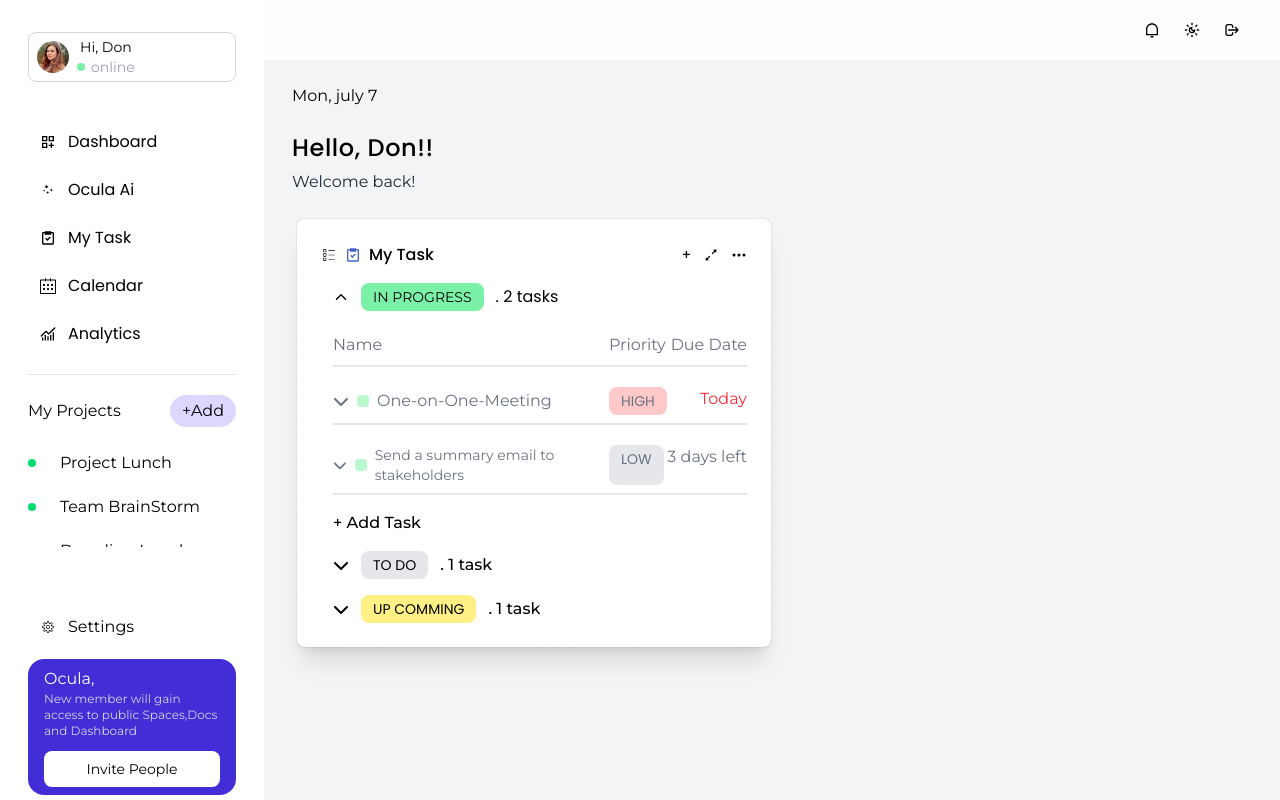
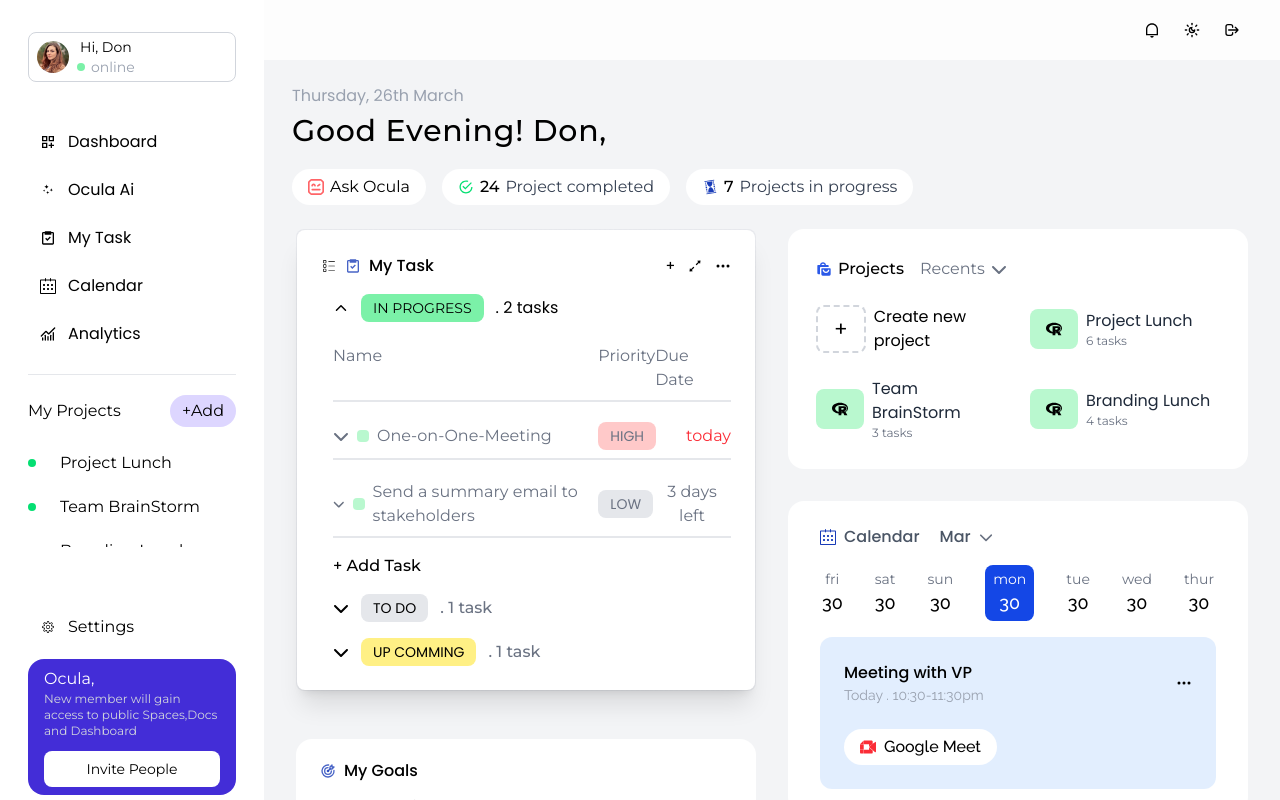
Before and after one commit to Donabest/Ocula-Dashboard, a React (Vite) app: page /Dashboard in a window 1280 px wide. Built offline with nearby package versions, Linux system fonts and the light colour scheme.

Commit message:
Home Dashboard Complete

```diff
--- a/src/Features/Dashboard/DashboardBox.tsx
+++ b/src/Features/Dashboard/DashboardBox.tsx
@@ -1,24 +1,22 @@
 import DashboardCard1 from "../../ui/DashboardCard1";
+import DashboardCard2 from "../../ui/DashboardCard2";
+import DashboardCard3 from "../../ui/DashboardCard3";
+import DashboardCard4 from "../../ui/DashboardCard4";
+import DashboardCard5 from "../../ui/DashboardCard5";
 
 function DashboardBox() {
   return (
-    <section className="grid grid-cols-2  px-8">
+    <section className="grid grid-cols-2 gap-8 px-8">
       <main className="flex flex-col ">
         <DashboardCard1 />
-
-        {/* <div className="flex justify-between"> */}
-
-        {/* <div>
-          <div>
-            <h1>
-              <TbTargetArrow />
-              My Goals
-            </h1>
-          </div>
-        </div> */}
+        <DashboardCard2 />
       </main>
 
-      <div></div>
+      <main className="flex flex-col">
+        <DashboardCard3 />
+        <DashboardCard4 />
+        <DashboardCard5 />
+      </main>
     </section>
   );
 }
--- a/src/Features/Dashboard/DashboardLayout.tsx
+++ b/src/Features/Dashboard/DashboardLayout.tsx
@@ -3,7 +3,7 @@ import DashboardBox from "./DashboardBox";
 
 function DashboardLayout() {
   return (
-    <div>
+    <div className="">
       <Welcome />
       <DashboardBox />
     </div>
--- a/src/Layout/Layout.tsx
+++ b/src/Layout/Layout.tsx
@@ -5,10 +5,10 @@ import Navbar from "../ui/Navbar";
 function Layout() {
   return (
     <div className="font-montserrat flex h-screen">
-      <div className="flex bg-white/80 w-66 mx-auto dark:bg-black/80 dark:text-white">
+      <div className="flex  bg-white/80 w-66 mx-auto dark:bg-black/80 dark:text-white">
         <Sidebar />
       </div>
-      <section className="flex-1 bg-gray-100 dark:bg-black/70">
+      <section className="flex-1 bg-gray-100 dark:bg-black/70 overflow-auto">
         <Navbar />
         <Outlet />
       </section>
--- a/src/ui/DashboardCard1.tsx
+++ b/src/ui/DashboardCard1.tsx
@@ -15,7 +15,6 @@ function DashboardCard1() {
       >
         <DashboardCard1Header />
         <DashboardCard1Items />
-        {/* <div className="flex justify-between"> */}
       </motion.div>
     </div>
   );
--- a/src/ui/DashboardCard1Items.tsx
+++ b/src/ui/DashboardCard1Items.tsx
@@ -1,5 +1,36 @@
 import { FaChevronDown } from "react-icons/fa6";
 import { IoIosArrowUp } from "react-icons/io";
+
+type dashboardTask = {
+  title: string;
+  priority: string;
+  day: string;
+};
+
+type priorityBg = {
+  High: string;
+  Low: string;
+  Medium: string;
+};
+const dashboardTask: dashboardTask[] = [
+  {
+    title: "One-on-One-Meeting",
+    priority: "High",
+    day: "today",
+  },
+  {
+    title: "Send a summary email to stakeholders",
+    priority: "Low",
+    day: "3 days left",
+  },
+];
+
+const priorityBg = {
+  High: "bg-red-200",
+  Low: "bg-gray-200",
+  Medium: "bg-green-200",
+};
+console.log(priorityBg.High);
 
 function DashboardCard1Items() {
   return (
@@ -20,34 +51,28 @@ function DashboardCard1Items() {
             <span>Due Date</span>
           </div>
         </div>
-        <div className="grid grid-cols-3 text-gray-500 pb-2 border-b-2 border-b-gray-200">
+        {dashboardTask.map((task) => (
+          <div
+            className="grid grid-cols-3 text-gray-500 pb-2 border-b-2 border-b-gray-200"
+            key={task.title}
+          >
             <div className="flex items-center gap-2 col-span-2 ">
               <FaChevronDown className="cursor-pointer" />
               <span className="bg-green-200 p-1.5 rounded-sm"></span>
-            <span>One-on-One-Meeting</span>
+              <span>{task.title}</span>
             </div>
-          <div className="flex justify-between">
-            <span className="font-poppin text-sm bg-red-200 px-3 py-1 rounded-lg uppercase">
-              High
+            <div className="flex justify-between text-center items-center">
+              <span
+                className={`font-poppin text-sm ${priorityBg[task?.priority]} px-3 py-1 rounded-lg uppercase`}
+              >
+                {task.priority}
               </span>
-            <span className="text-red-500">Today</span>
+              <span className={`${task.priority === "High" && "text-red-500"}`}>
+                {task.day}
+              </span>
             </div>
           </div>
-        <div className="grid grid-cols-3 text-gray-500 pb-2 border-b-2 border-b-gray-200">
-          <div className="flex items-center gap-2 col-span-2">
-            <FaChevronDown className="cursor-pointer" />
-            <span className="bg-green-200 p-1.5 rounded-sm"></span>
-            <span className="text-sm">
-              Send a summary email to stakeholders
-            </span>
-          </div>
-          <div className="flex justify-between">
-            <span className="font-poppin text-sm  bg-gray-200 px-3 py-1 rounded-lg uppercase">
-              Low
-            </span>
-            <span>3 days left</span>
-          </div>
-        </div>
+        ))}
       </div>
 
       <button className="flex justify-start pl-3 font-medium cursor-pointer ">
@@ -59,7 +84,7 @@ function DashboardCard1Items() {
         <p className="bg-gray-200 text-sm font-poppin px-3 py-1 rounded-lg uppercase">
           To Do
         </p>
-        <span className="font-medium">. 1 task</span>
+        <span className="font-medium text-gray-500">. 1 task</span>
       </div>
 
       <div className="flex items-center gap-3 pl-3">
@@ -67,7 +92,7 @@ function DashboardCard1Items() {
         <p className="bg-yellow-200 text-sm font-poppin px-3 py-1 rounded-lg uppercase">
           Up Comming
         </p>
-        <span className="font-medium"> . 1 task</span>
+        <span className="font-medium text-gray-500"> . 1 task</span>
       </div>
     </>
   );
--- /dev/null
+++ b/src/ui/DashboardCard2.tsx
@@ -0,0 +1,55 @@
+import { TbTargetArrow } from "react-icons/tb";
+type Goals = {
+  head: string;
+  desc: string;
+  prog: string;
+};
+const Goals: Goals[] = [
+  {
+    head: " Check Emails and Messages",
+    desc: "Product Launch . My Projects",
+    prog: "73",
+  },
+  {
+    head: "Prepare a brief status update to a client",
+    desc: "Product Launch . My Projects",
+    prog: "13",
+  },
+  {
+    head: "Update project documentation",
+    desc: "Team brainstorm . My Projects",
+    prog: "63",
+  },
+];
+
+function DashboardCard2() {
+  return (
+    <div className="bg-white mt-12 mb-4 px-6 py-5 rounded-2xl">
+      <h1 className="flex items-center gap-2 font-poppin font-medium mb-2">
+        <TbTargetArrow className="text-blue-800/80" />
+        My Goals
+      </h1>
+
+      {Goals.map((goal) => (
+        <div className="flex justify-between mt-3" key={goal.head}>
+          <div>
+            <h1 className="font-poppins font-medium ">{goal.head}</h1>
+            <p className="text-sm text-gray-400">{goal.desc}</p>
+          </div>
+
+          <div className="flex items-center gap-2">
+            <div className="w-30 bg-gray-300 rounded-full h-2">
+              <div
+                className={`${goal.prog <= "49" ? "bg-red-500" : "bg-green-500"} h-2 rounded-full `}
+                style={{ width: `${goal.prog}%` }}
+              ></div>
+            </div>
+            <span className="text-sm text-gray-500">{goal.prog}%</span>
+          </div>
+        </div>
+      ))}
+    </div>
+  );
+}
+
+export default DashboardCard2;
--- /dev/null
+++ b/src/ui/DashboardCard3.tsx
@@ -0,0 +1,63 @@
+import { BiSolidShoppingBags } from "react-icons/bi";
+import { FaChevronDown } from "react-icons/fa6";
+import { FaRProject } from "react-icons/fa6";
+
+type Projects = {
+  projectContent: string;
+  group: string;
+};
+
+const Projects = [
+  {
+    projectContent: "Project Lunch",
+    group: "6 tasks",
+  },
+  {
+    projectContent: "Team BrainStorm",
+
+    group: "3 tasks",
+  },
+  {
+    projectContent: "Branding Lunch",
+    group: "4 tasks",
+  },
+];
+function DashboardCard3() {
+  return (
+    <div className="bg-white p-7 rounded-2xl">
+      <div className="flex items-center gap-4">
+        <h1 className="flex items-center font-medium gap-1.5">
+          <BiSolidShoppingBags className="text-blue-700/90" />
+          Projects
+        </h1>
+        <p className="flex items-center text-gray-500 gap-1.5">
+          Recents <FaChevronDown className="cursor-pointer" />
+        </p>
+      </div>
+
+      <div className="grid grid-cols-2 gap-6 font-poppin mt-6 ">
+        <div className="flex items-center gap-2  cursor-pointer">
+          <span className="border-2 border-gray-300 border-dashed text-center text-xl px-4 py-2 rounded-lg ">
+            +
+          </span>
+          <h1>Create new project</h1>
+        </div>
+        {Projects.map((project, index) => (
+          <div className="flex items-center gap-2" key={index}>
+            <span className=" bg-green-200 text-black px-4 py-3 rounded-lg">
+              <FaRProject />
+            </span>
+            <h1 className="flex flex-col text-gray-800">
+              {project.projectContent}
+              <span className=" font-montserrat text-xs text-gray-500">
+                {project.group}
+              </span>
+            </h1>
+          </div>
+        ))}
+      </div>
+    </div>
+  );
+}
+
+export default DashboardCard3;
--- /dev/null
+++ b/src/ui/DashboardCard4.tsx
@@ -0,0 +1,64 @@
+import { SlCalender } from "react-icons/sl";
+import { FaChevronDown } from "react-icons/fa6";
+import { MdOutlineKeyboardArrowLeft } from "react-icons/md";
+import { MdOutlineKeyboardArrowRight } from "react-icons/md";
+import { BsThreeDots } from "react-icons/bs";
+import { SiGooglemeet } from "react-icons/si";
+
+const days: string[] = ["fri", "sat", "sun", "mon", "tue", "wed", "thur"];
+function DashboardCard4() {
+  return (
+    <div className="bg-white mt-8 px-8 py-6 space-y-4 rounded-2xl">
+      <div className="flex items-center gap-5 font-poppin font-medium text-gray-600">
+        <h1 className="flex items-center gap-2 ">
+          <SlCalender className="text-blue-800" />
+          Calendar
+        </h1>
+        <p className="flex items-center gap-2 ">
+          Mar
+          <FaChevronDown className="text-gray-500 text-sm cursor-pointer" />
+        </p>
+      </div>
+      <div className="flex justify-center items-center gap-10">
+        <MdOutlineKeyboardArrowLeft className="cursor-pointer" />
+        <div className="flex items-center gap-8">
+          {days.map((day, index) => (
+            <div
+              className={`flex flex-col justify-center items-center text-gray-500 ${day === "mon" ? "bg-blue-700 text-white px-2 py-1 rounded-lg" : ""} cursor-pointer`}
+              key={index}
+            >
+              <span className="text-sm">{day}</span>
+              <p
+                className={`font-raleway font-medium text-lg ${day === "mon" && "text-white"} text-black`}
+              >
+                30
+              </p>
+            </div>
+          ))}
+        </div>
+        <MdOutlineKeyboardArrowRight className="cursor-pointer" />
+      </div>
+
+      <div className="bg-blue-100/80 p-6 rounded-xl">
+        <div className="flex justify-between items-center">
+          <div className="">
+            <h1 className="font-poppin font-medium">Meeting with VP</h1>
+            <p className="font-raleway text-gray-400 text-sm">
+              Today . 10:30-11:30pm
+            </p>
+          </div>
+          <BsThreeDots className="cursor-pointer" />
+        </div>
+
+        <div className="inline-block font-raleway font-medium bg-white px-4 py-1.5 mt-6 rounded-3xl ">
+          <p className="flex items-center gap-2">
+            <SiGooglemeet className="text-red-500" />
+            Google Meet
+          </p>
+        </div>
+      </div>
+    </div>
+  );
+}
+
+export default DashboardCard4;
--- /dev/null
+++ b/src/ui/DashboardCard5.tsx
@@ -0,0 +1,39 @@
+import { CiClock1 } from "react-icons/ci";
+import { HiOutlineBellAlert } from "react-icons/hi2";
+import { MdKeyboardArrowUp } from "react-icons/md";
+import { IoTrashBinOutline } from "react-icons/io5";
+import { BsFillPatchCheckFill } from "react-icons/bs";
+const Reminder: string[] = [
+  "Access any new risks identified in the morning meeting",
+  "outline key points for tomorrow's stand up meeting",
+];
+
+function DashboardCard5() {
+  return (
+    <div className="bg-white my-6 px-8 py-6 rounded-2xl">
+      <h1 className="flex items-center gap-2  font-medium text-black">
+        <CiClock1 className="text-red-800" />
+        Reminders
+      </h1>
+
+      <div>
+        <h1 className="flex items-center gap-2 font-poppin font-medium pt-3">
+          <MdKeyboardArrowUp className="cursor-pointer" />
+          Today <span className="text-gray-400 text-sm"> . 2</span>
+        </h1>
+        {Reminder.map((remind) => (
+          <div className="flex justify-between items-center gap-3 py-3 border-b-2 border-b-gray-300 ">
+            <h2 className="font-medium text-black/80">{remind}</h2>
+            <div className="flex justify-center items-center gap-2 ">
+              <HiOutlineBellAlert className="cursor-pointer" />
+              <IoTrashBinOutline className="cursor-pointer" />
+              <BsFillPatchCheckFill className="cursor-pointer text-indigo-500" />
+            </div>
+          </div>
+        ))}
+      </div>
+    </div>
+  );
+}
+
+export default DashboardCard5;
--- a/src/ui/Welcome.tsx
+++ b/src/ui/Welcome.tsx
@@ -1,12 +1,39 @@
+import { SiRobotframework } from "react-icons/si";
+import { IoMdCheckmarkCircleOutline } from "react-icons/io";
+import { GiEmptyHourglass } from "react-icons/gi";
+
 function Welcome() {
   return (
     <div className="flex flex-col px-7 py-6 gap-3">
-      <span>Mon, july 7</span>
-      <div className="pt-3">
-        <h1 className="font-poppin font-medium tracking-wide text-2xl capitalize">
-          Hello, Don!!
+      <div>
+        <span className="font-poppin text-gray-400">Thursday, 26th March</span>
+        <h1 className=" font-medium  tracking-wide text-[30px] capitalize">
+          Good Evening! Don,
         </h1>
-        <p className="text-gray-800 pt-1.5">Welcome back!</p>
+        <div className="flex items-center gap-8 pt-4">
+          <div className="flex items-center gap-4">
+            <div className="flex items-center gap-1.5 bg-white px-4 py-1.5 rounded-full cursor-pointer">
+              <SiRobotframework className="text-red-400" />
+              Ask Ocula
+            </div>
+
+            <div className="flex items-center gap-1.5 font-medium bg-white px-4 py-1.5 rounded-full cursor-pointer">
+              <IoMdCheckmarkCircleOutline className="text-green-400" />
+              24{" "}
+              <span className="font-normal text-gray-700">
+                Project completed
+              </span>
+            </div>
+
+            <div className="flex items-center gap-1.5 font-medium bg-white px-4 py-1.5 rounded-full cursor-pointer">
+              <GiEmptyHourglass className="text-blue-800" />7
+              <span className="font-normal text-gray-700">
+                {" "}
+                Projects in progress
+              </span>
+            </div>
+          </div>
+        </div>
       </div>
     </div>
   );
```
Also changed, not shown: src/ui/ProjectList.tsx (+10 -4 lines). Lines whose indentation alone changed are shown as unchanged.
